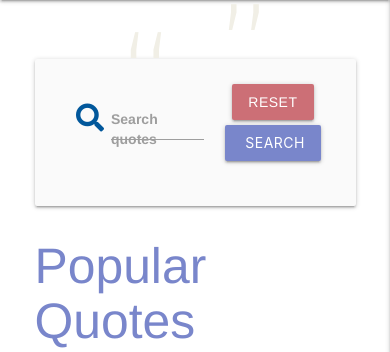
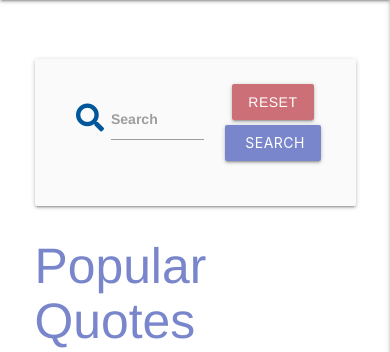
Before and after one commit to daithioc95/MS3, a Flask app: page /search in a window 390 px wide. Shown: the part 56-408 px from the top of the page. Run offline with Flask 2, Linux system fonts and the light colour scheme; data that the repository does not hold is empty; some libraries are stand-ins or nearby versions.

Commit message:
Update search label to fit mobile

```diff
--- a/static/css/style.css
+++ b/static/css/style.css
@@ -53,6 +53,7 @@ h2{
 	height: 4rem;
 }
 
+@media screen and (min-width:570px) {
  .welcome-qotd blockquote:before {
 	content: '“';
 	left: -5rem;
@@ -63,6 +64,7 @@ h2{
 	content: '”';
 	right: -5rem;
 	bottom: 1rem;
+}
 }
 
 .welcome-qotd cite {
--- a/templates/quotes.html
+++ b/templates/quotes.html
@@ -16,7 +16,8 @@
             <div class="input-field col s12 m8">
                 <i class="fas fa-search prefix light-blue-text text-darken-4"></i>
                 <input type="text" name="query" id="query" minlength="3" class="validate" required>
-                <label for="query">Search quotes</label>
+                <label class="hide-on-small-only" for="query">Search quotes</label>
+                <label class="hide-on-med-and-up" for="query">Search</label>
             </div>
             <div class="col s8 m4">
                 <a href="{{ url_for('get_quotes') }}" class="reset btn text-shadow">Reset</a>
```
